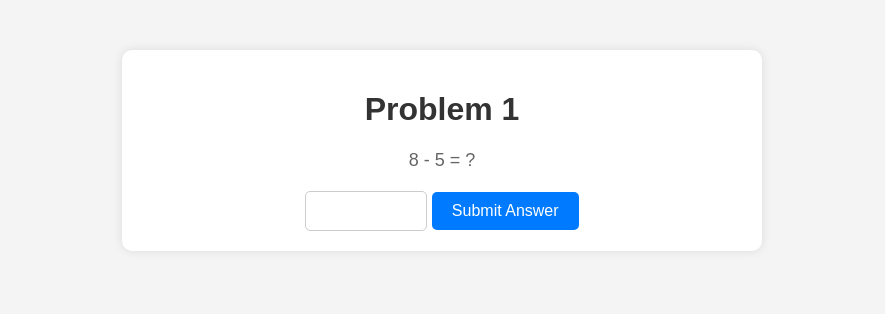
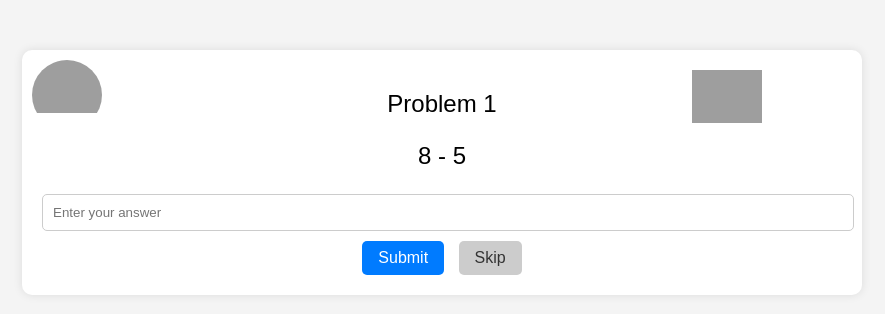
Before and after one commit to Santhosh-Kumar-R-S/Python-Mini-Project, a Flask app: page /problem/1 in a window 1280 px wide. Shown: the top 314 px of the page, without its empty margins (198-1083 px from the left). Run offline with Flask 3, Linux system fonts and the light colour scheme; grey boxes are pictures that could not be loaded.

Commit message:
Update problem.html

```diff
--- a/templates/problem.html
+++ b/templates/problem.html
@@ -3,7 +3,7 @@
 <head>
     <meta charset="UTF-8">
     <meta name="viewport" content="width=device-width, initial-scale=1.0">
-    <title>Problem {{ problem_number }}</title>
+    <title>Math Quiz - Problem</title>
     <style>
         body {
             font-family: Arial, sans-serif;
@@ -13,40 +13,93 @@
         }
 
         .container {
-            max-width: 600px;
+            max-width: 800px;
             margin: 50px auto;
             padding: 20px;
             background-color: #fff;
             border-radius: 10px;
             box-shadow: 0 0 10px rgba(0, 0, 0, 0.1);
+            position: relative;
+        }
+
+        .logo {
+            position: absolute;
+            top: 10px;
+            left: 10px;
+            width: 70px;
+            height: 70px;
+            border-radius: 50%;
+            overflow: hidden;
+        }
+
+        .logo img {
+            width: 100%;
+            height: auto;
+            display: block;
+        }
+
+        .logo2 {
+            position: absolute;
+            top: 20px;
+            right: 20px;
+            width: 150px; /* Increase logo2 width */
+            height:150px; /* Increase logo2 height */
+            height:auto;
+		}
+
+        .logo2 img {
+            width: 100%;
+            height: auto;
+            display: block;
+        }
+
+        .header {
+            display: flex;
+            justify-content: space-between;
+            align-items: center;
+            margin-bottom: 20px;
+        }
+
+        .header img {
+            width: 70px;
+            height: auto;
         }
 
         h1 {
             text-align: center;
             color: #333;
+            margin: 0;
         }
 
-        p {
+        .problem-container {
             text-align: center;
-            color: #666;
-            font-size: 18px;
-            margin-bottom: 20px;
+        }
+
+        .problem-number {
+            font-size: 24px;
+            margin-top: 20px;
+        }
+
+        .expression {
+            font-size: 24px;
+            margin-top: 20px;
         }
 
         form {
             text-align: center;
+            margin-top: 20px;
         }
 
         input[type="number"] {
             padding: 10px;
-            width: 100px;
+            width: calc(100% - 10px);
+            margin-bottom: 10px;
             border: 1px solid #ccc;
             border-radius: 5px;
-            font-size: 16px;
         }
 
-        input[type="submit"] {
-            padding: 10px 20px;
+        button {
+            padding: 8px 16px; /* Decrease button size */
             background-color: #007bff;
             color: #fff;
             border: none;
@@ -55,19 +108,48 @@
             font-size: 16px;
         }
 
-        input[type="submit"]:hover {
+        button:hover {
             background-color: #0056b3;
+        }
+
+        .skip-btn {
+            background-color: #ccc;
+            color: #333;
+            margin-left: 10px;
+        }
+
+        .skip-btn:hover {
+            background-color: #bbb;
         }
     </style>
 </head>
 <body>
     <div class="container">
-        <h1>Problem {{ problem_number }}</h1>
-        <p>{{ expression }} = ?</p>
-        <form action="{{ url_for('problem', problem_number=problem_number) }}" method="post">
-            <input type="number" name="answer" required>
-            <input type="submit" value="Submit Answer">
+        <div class="header">
+            <div class="logo">
+                <img src="{{ url_for('static', filename='Srinivas University logo.png') }}" alt="Srinivas University Logo">
+            </div>
+
+            <div class="logo2">
+                <img src="{{ url_for('static', filename='flat.png') }}" alt="Flat Image">
+            </div>
+        </div>
+        <div class="problem-container">
+            <p class="problem-number"> Problem {{ problem_number }}</p>
+            <p class="expression">{{ expression }}</p>
+        </div>
+        <form id="quiz-form" action="{{ url_for('problem', problem_number=problem_number) }}" method="post">
+            <input type="number" id="answer" name="answer" placeholder="Enter your answer" required>
+            <button type="submit">Submit</button>
+            <button type="button" id="skip-btn" class="skip-btn">Skip</button>
         </form>
     </div>
+
+    <script>
+        document.getElementById("skip-btn").addEventListener("click", function() {
+            document.getElementById("answer").removeAttribute("required");
+            document.getElementById("quiz-form").submit();
+        });
+    </script>
 </body>
 </html>
```
